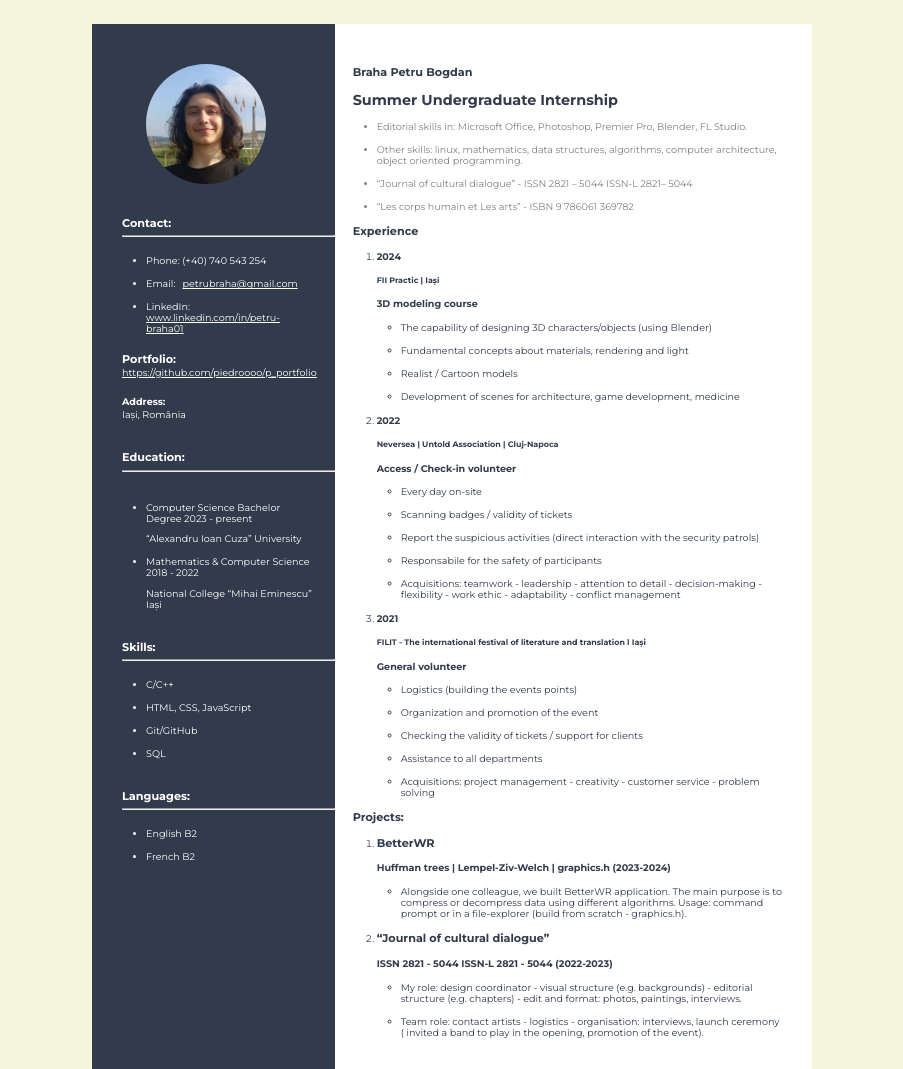
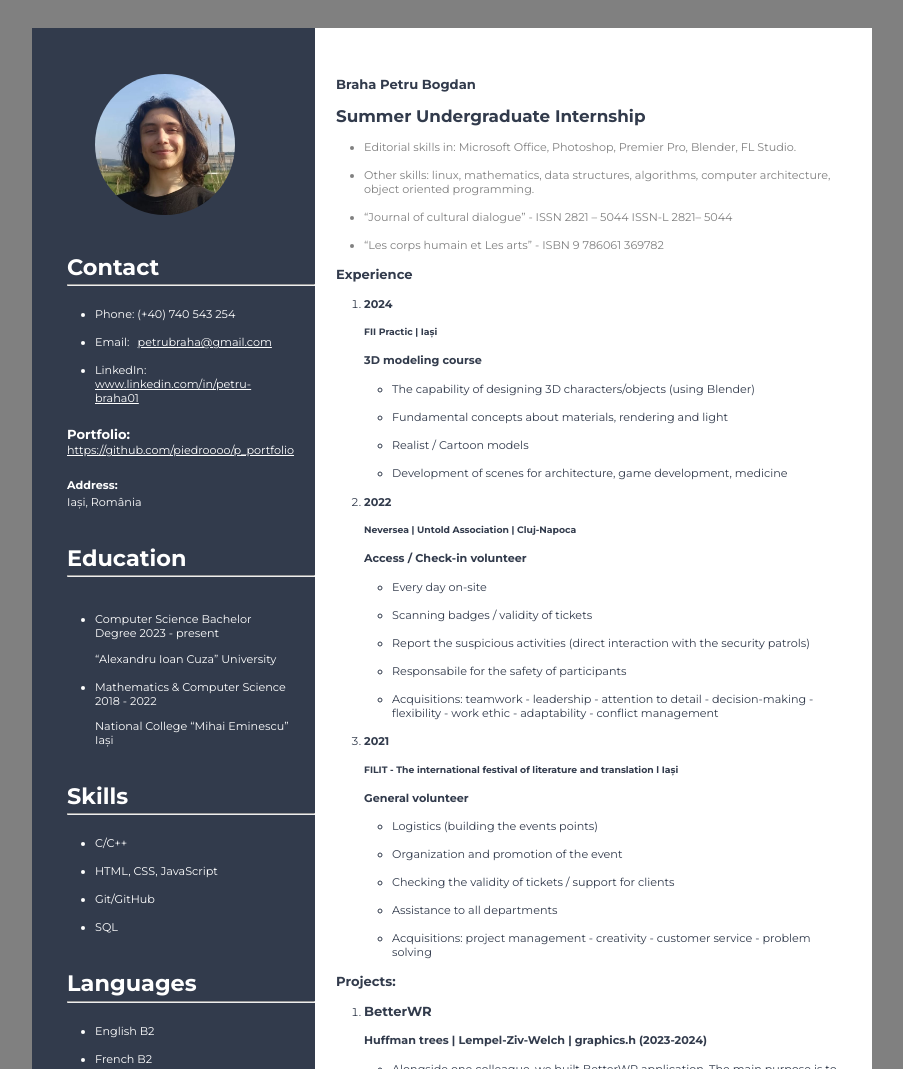
Before and after one commit to petru-braha/p_portfolio, a plain HTML site: page CV/index.html in a window 1280 px wide. Shown: the top 1069 px of the page, without its empty margins (188-1091 px from the left). Drawn offline with Linux system fonts and the light colour scheme.

Commit message:
CV updated

```diff
--- a/CV/extra-proprieties.js
+++ b/CV/extra-proprieties.js
@@ -1 +1 @@
-document.body.style.zoom="60%"
+document.body.style.zoom="70%"
--- a/CV/index.html
+++ b/CV/index.html
@@ -25,12 +25,11 @@
 
         <!-- left part -->
         <div class="left_part">
-
             <figure> <img src="media/me.jpg" alt="Avatar" width="200 px" style="border-radius: 50%;" /> </figure>
 
             <!-- contact -->
             <div class="left-sections">
-                <h3> Contact: </h3>
+                <h3 class="section-title"> Contact </h3>
                 <hr>
                 <div>
                     <ul>
@@ -54,7 +53,7 @@
 
             <!-- education -->
             <div class="left-sections">
-                <h3> Education: </h3>
+                <h3 class="section-title"> Education</h3>
                 <hr>
                 <div class="left-sections">
                     <ul>
@@ -72,7 +71,7 @@
 
             <!-- skills -->
             <div class="left-sections">
-                <h3> Skills: </h3>
+                <h3 class="section-title"> Skills </h3>
                 <hr>
                 <div>
                     <ul>
@@ -86,7 +85,7 @@
 
             <!-- languages -->
             <div class="left-sections">
-                <h3> Languages: </h3>
+                <h3 class="section-title"> Languages </h3>
                 <hr>
                 <div>
                     <ul>
--- a/CV/styles/main-parts.css
+++ b/CV/styles/main-parts.css
@@ -1,5 +1,5 @@
 body {
-    background-color: beige;
+    background-color: gray;
     font-family: "Montserrat";
 }
 
@@ -26,3 +26,8 @@ body {
     padding-left: 30px;
     color:#323B4C;
 }
+
+.section-title {
+    font-size: 32px;
+    margin-bottom: 0px;
+}
--- a/CV/styles/specific-tags.css
+++ b/CV/styles/specific-tags.css
@@ -4,6 +4,6 @@ li {
 
 hr {
   margin-right: -30px;
-  margin-top: -10px;
+  margin-top: 5px;
   margin-bottom: 30px;
 }
```
